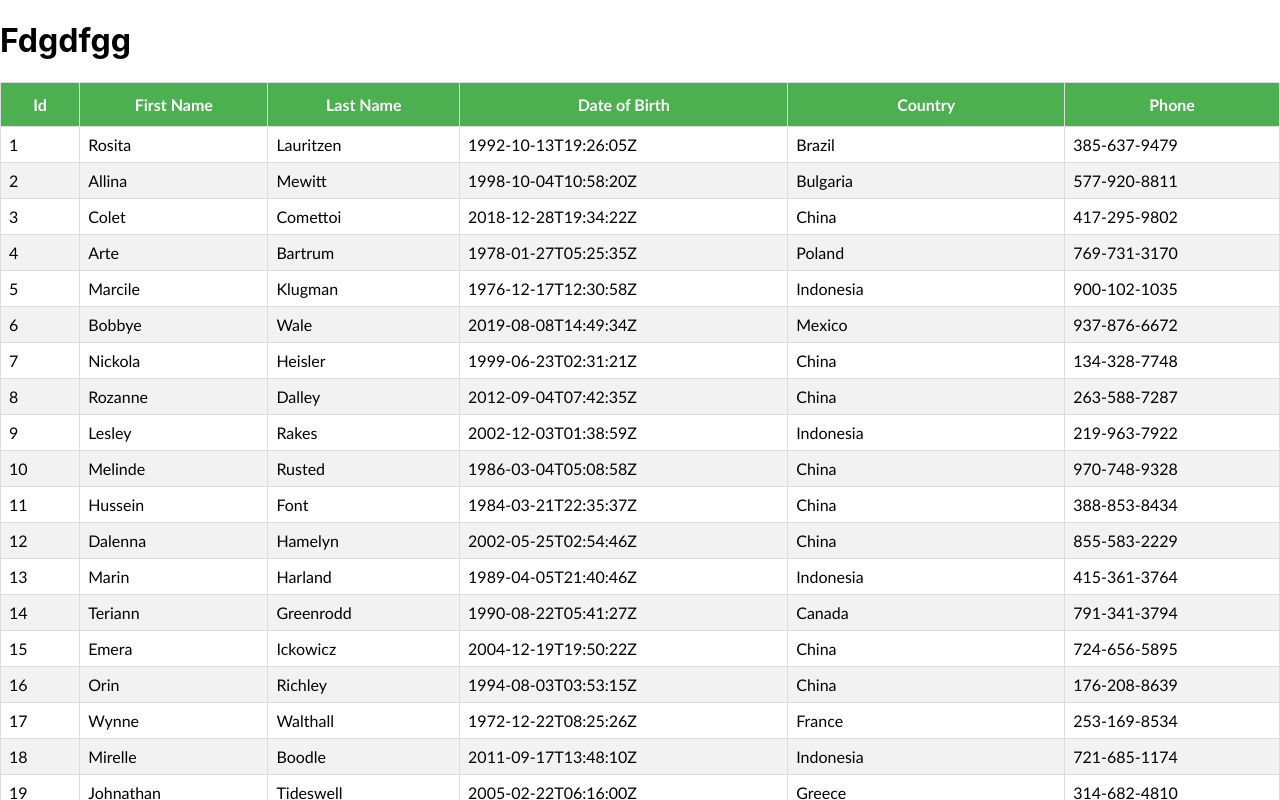
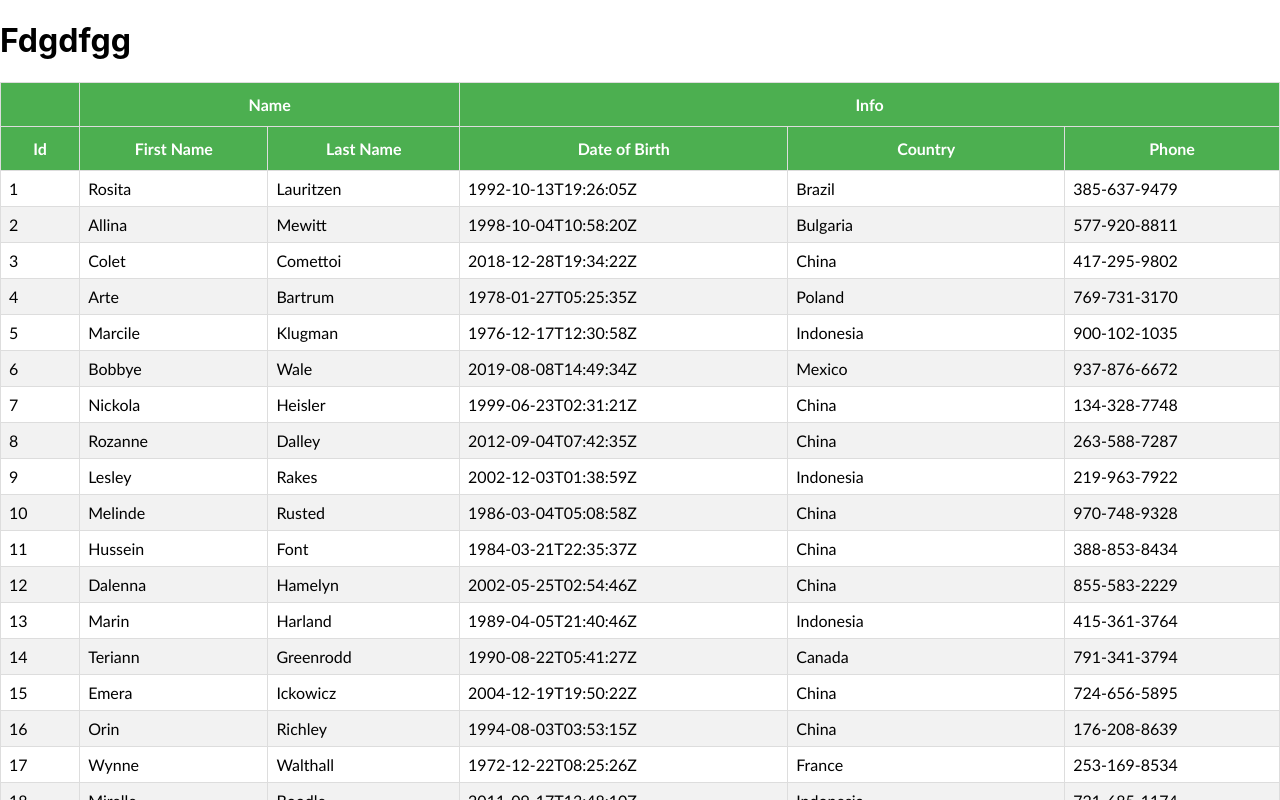
Before and after one commit to suatyargici/react-table, a React (Create React App) app: page / in a window 1280 px wide. Shown: the top 800 px of the page. Built offline with nearby package versions, Linux system fonts and the light colour scheme.

Commit message:
chore: last change

```diff
--- a/src/components/BasicTable.js
+++ b/src/components/BasicTable.js
@@ -1,12 +1,12 @@
-import React, { useMemo } from 'react'
-import { useTable } from 'react-table'
-import MOCK_DATA from './MOCK_DATA.json'
-import { COLUMNS } from './columns'
-import './table.css'
+import React, { useMemo } from "react";
+import { useTable } from "react-table";
+import MOCK_DATA from "./MOCK_DATA.json";
+import { GROUPED_COLUMNS } from "./columns";
+import "./table.css";
 
 export const BasicTable = () => {
-  const columns = useMemo(() => COLUMNS, [])
-  const data = useMemo(() => MOCK_DATA, [])
+  const columns = useMemo(() => GROUPED_COLUMNS, []);
+  const data = useMemo(() => MOCK_DATA, []);
 
   const {
     getTableProps,
@@ -14,47 +14,48 @@ export const BasicTable = () => {
     headerGroups,
     footerGroups,
     rows,
-    prepareRow
+    prepareRow,
   } = useTable({
     columns,
-    data
-  })
+    data,
+  });
 
   return (
     <>
       <table {...getTableProps()}>
         <thead>
-          {headerGroups.map(headerGroup => (
+          {headerGroups.map((headerGroup) => (
             <tr {...headerGroup.getHeaderGroupProps()}>
-              {headerGroup.headers.map(column => (
-                <th {...column.getHeaderProps()}>{column.render('Header')}</th>
+              {headerGroup.headers.map((column) => (
+                <th {...column.getHeaderProps()}>{column.render("Header")}</th>
               ))}
             </tr>
           ))}
         </thead>
         <tbody {...getTableBodyProps()}>
-          {rows.map(row => {
-            prepareRow(row)
+          {rows.map((row) => {
+            prepareRow(row);
             return (
               <tr {...row.getRowProps()}>
-                {row.cells.map(cell => {
-                  return <td {...cell.getCellProps()}>{cell.render('Cell')}</td>
+                {row.cells.map((cell) => {
+                  return (
+                    <td {...cell.getCellProps()}>{cell.render("Cell")}</td>
+                  );
                 })}
               </tr>
-            )
+            );
           })}
         </tbody>
-
         <tfoot>
-          {footerGroups.map(footerGroup => (
+          {footerGroups.map((footerGroup) => (
             <tr {...footerGroup.getFooterGroupProps()}>
-              {footerGroup.headers.map(column => (
-                <td {...column.getFooterProps()}>{column.render('Footer')}</td>
+              {footerGroup.headers.map((column) => (
+                <td {...column.getFooterProps()}>{column.render("Footer")}</td>
               ))}
             </tr>
           ))}
         </tfoot>
       </table>
     </>
-  )
-}
+  );
+};
--- a/src/components/columns.js
+++ b/src/components/columns.js
@@ -1,32 +1,94 @@
+
+
 export const COLUMNS = [
   {
-    Header: "Id ",
-    Footer: "Id",
-    accessor: "id",
+    Header: 'Id',
+    Footer: 'Id',
+    accessor: 'id',
+    disableFilters: true,
+    sticky: 'left'
   },
   {
-    Header: "First Name",
-    Footer: "First Name",
-    accessor: "first_name",
+    Header: 'First Name',
+    Footer: 'First Name',
+    accessor: 'first_name',
+    sticky: 'left'
   },
   {
-    Header: "Last Name",
-    Footer: "Last Name",
-    accessor: "last_name",
+    Header: 'Last Name',
+    Footer: 'Last Name',
+    accessor: 'last_name',
+    sticky: 'left'
   },
   {
-    Header: "Date of Birth",
-    Footer: "Date of Birth",
-    accessor: "date_of_birth",
+    Header: 'Date of Birth',
+    Footer: 'Date of Birth',
+    accessor: 'date_of_birth',
+
   },
   {
-    Header: "Country",
-    Footer: "Country",
-    accessor: "country",
+    Header: 'Country',
+    Footer: 'Country',
+    accessor: 'country'
   },
   {
-    Header: "Phone",
-    Footer: "Phone",
-    accessor: "phone",
+    Header: 'Phone',
+    Footer: 'Phone',
+    accessor: 'phone'
   },
-];
+  {
+    Header: 'Email',
+    Footer: 'Email',
+    accessor: 'email'
+  },
+  {
+    Header: 'Age',
+    Footer: 'Age',
+    accessor: 'age'
+  },
+]
+
+export const GROUPED_COLUMNS = [
+  {
+    Header: 'Id',
+    Footer: 'Id',
+    accessor: 'id'
+  },
+  {
+    Header: 'Name',
+    Footer: 'Name',
+    columns: [
+      {
+        Header: 'First Name',
+        Footer: 'First Name',
+        accessor: 'first_name'
+      },
+      {
+        Header: 'Last Name',
+        Footer: 'Last Name',
+        accessor: 'last_name'
+      }
+    ]
+  },
+  {
+    Header: 'Info',
+    Footer: 'Info',
+    columns: [
+      {
+        Header: 'Date of Birth',
+        Footer: 'Date of Birth',
+        accessor: 'date_of_birth'
+      },
+      {
+        Header: 'Country',
+        Footer: 'Country',
+        accessor: 'country'
+      },
+      {
+        Header: 'Phone',
+        Footer: 'Phone',
+        accessor: 'phone'
+      }
+    ]
+  }
+]
```
